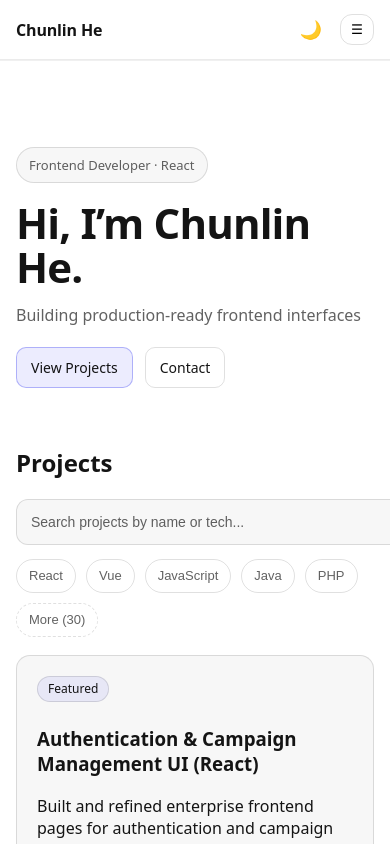
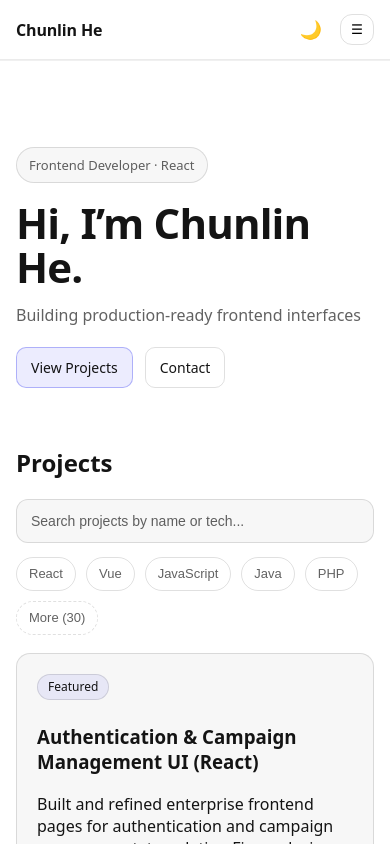
Before and after one commit to Chunlin417/my-portfolio, a React (Vite) app: page / in a window 390 px wide. Shown: the top 844 px of the page. Built offline with nearby package versions, Linux system fonts and the light colour scheme.

Commit message:
Detail page spacing in media

```diff
--- a/src/styles/global.css
+++ b/src/styles/global.css
@@ -379,7 +379,13 @@ a {
 }
 
 .project-search {
-  width: min(560px, 100%);
+  width: 100%;
+  max-width: 560px;
+  /* 桌面端别太长 */
+  box-sizing: border-box;
+  /* 防止 padding/border 撑出容器 */
+  display: block;
+
   height: 44px;
   padding: 0 14px;
   border-radius: 12px;
@@ -395,9 +401,10 @@ a {
 }
 
 .project-search:focus {
-  border-color: rgba(99, 102, 241, 0.45);
-  /* indigo-ish */
-  box-shadow: 0 0 0 4px rgba(99, 102, 241, 0.12);
+  border-color: rgba(99, 102, 241, 0.55);
+  outline: 3px solid rgba(99, 102, 241, 0.18);
+  outline-offset: 0;
+  /* 不往外扩 */
 }
 
 .projects-hint {
@@ -407,6 +414,7 @@ a {
 }
 
 .section {
+
   scroll-margin-top: 90px;
   /* 跟你的 navbar 高度接近即可 */
 }
@@ -655,10 +663,11 @@ section#projects {
 }
 
 .modal {
-  width: min(900px, 92vw);
+  width: 100%;
+  max-width: 900px;
   max-height: 85vh;
   overflow: auto;
-
+  box-sizing: border-box;
   background: var(--bg);
   border: 1px solid var(--border);
   border-radius: 18px;
@@ -666,6 +675,7 @@ section#projects {
 
   position: relative;
   padding: 18px 18px 16px;
+  animation: modalPopIn 180ms cubic-bezier(0.2, 0.9, 0.2, 1);
 }
 
 .modal-close {
@@ -725,10 +735,6 @@ section#projects {
   animation: modalFadeIn 160ms ease-out;
 }
 
-.modal {
-  animation: modalPopIn 180ms cubic-bezier(0.2, 0.9, 0.2, 1);
-}
-
 @keyframes modalFadeIn {
   from {
     opacity: 0;
@@ -756,6 +762,19 @@ section#projects {
   .modal-overlay,
   .modal {
     animation: none;
+  }
+}
+
+@media (max-width: 520px) {
+  .modal-overlay {
+    padding: 14px;
+    /* 手机端别留太大边距 */
+  }
+
+  .modal {
+    width: 100%;
+    max-width: 100%;
+    border-radius: 16px;
   }
 }
 
```
